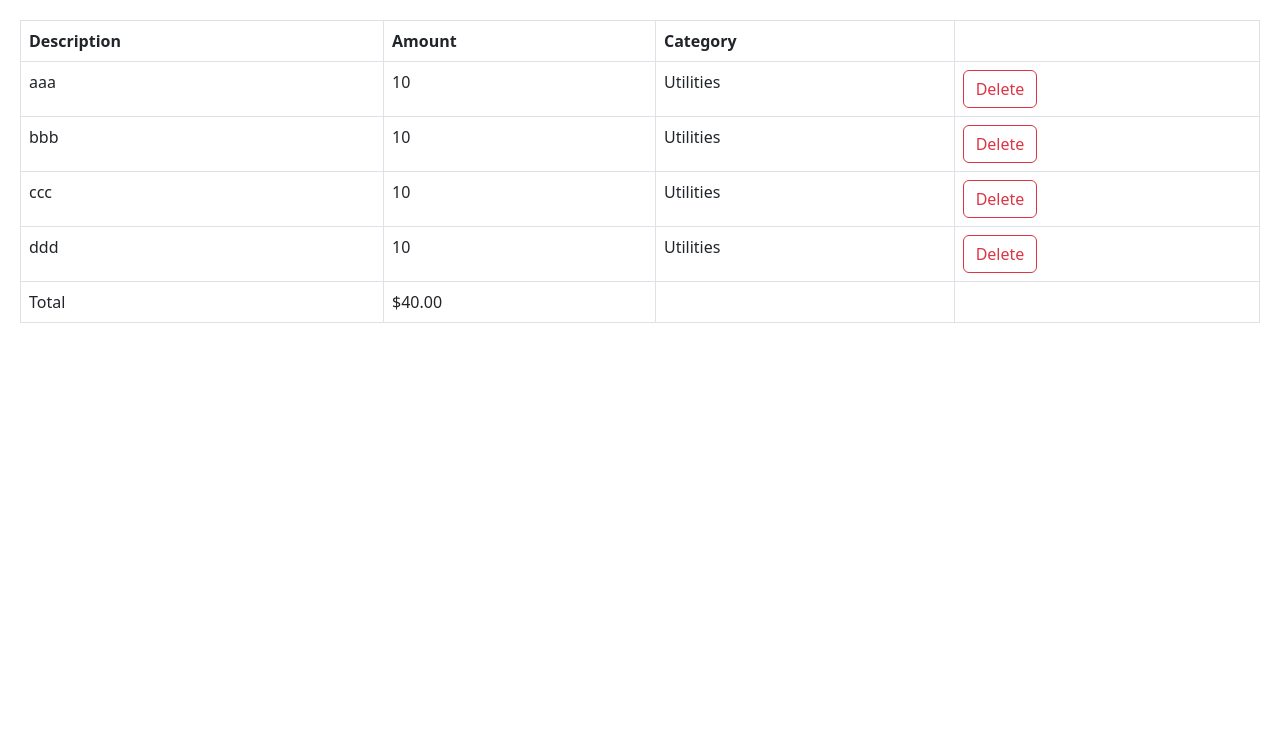
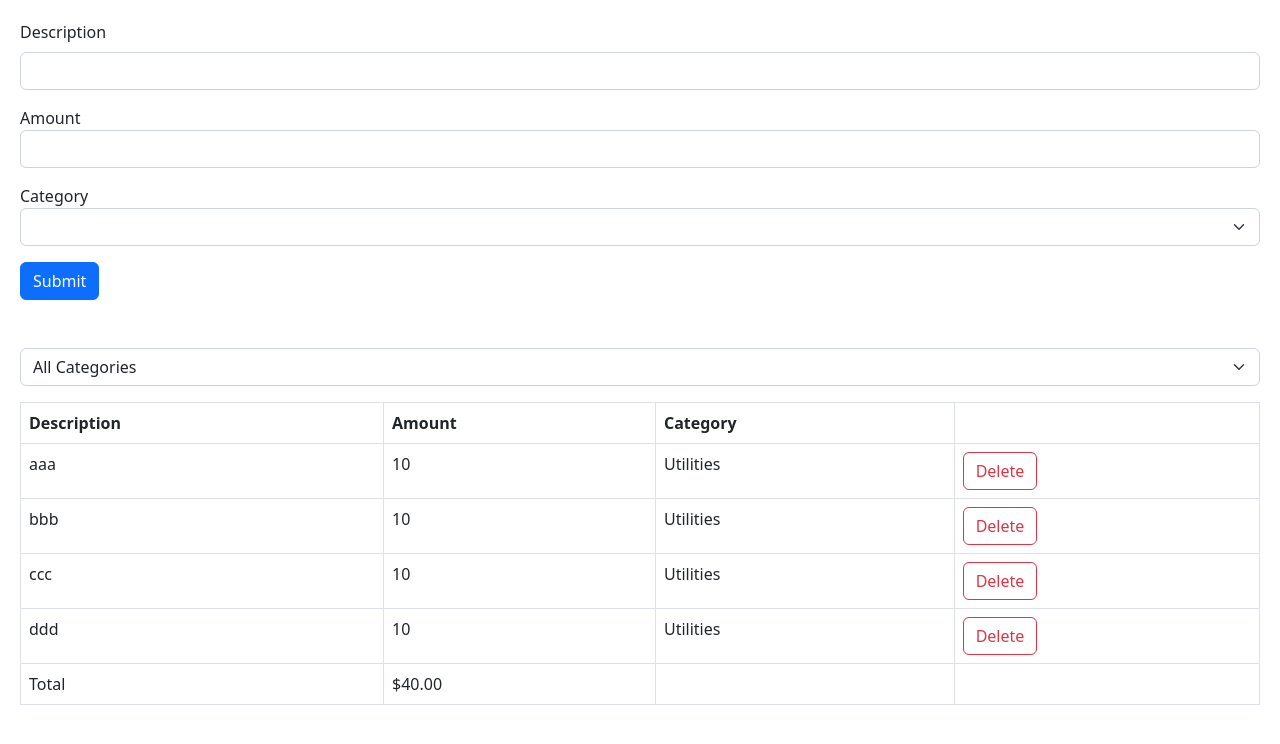
Before and after one commit to Akshay-Jhijhautia/Expense_Tracker_React, a React (Vite) app: page / in a window 1280 px wide. Shown: the top 744 px of the page. Built offline with nearby package versions, Linux system fonts and the light colour scheme.

Commit message:
added filter as per category and implemented delete functionality

```diff
--- a/src/App.tsx
+++ b/src/App.tsx
@@ -1,9 +1,13 @@
 import { useState } from "react";
 import "./App.css";
 import ExpenseList from "./Components/ExpenseList";
+import ExpenseFilter from "./Components/ExpenseFilter";
 import Form from "./Components/Form";
 
+export const categories = ["Groceries", "Utilities", "Entertainment"];
+
 function App() {
+  const [selectedCategory, setSelectedCategory] = useState("");
   const [expenses, setExpenses] = useState([
     { id: 1, description: "aaa", amount: 10, category: "Utilities" },
     { id: 2, description: "bbb", amount: 10, category: "Utilities" },
@@ -11,10 +15,21 @@
     { id: 4, description: "ddd", amount: 10, category: "Utilities" },
   ]);
 
+  const visibleExpenses = selectedCategory
+    ? expenses.filter((e) => e.category === selectedCategory)
+    : expenses;
   return (
     <div>
+      <div className="mb-5">
+        <Form />
+      </div>
+      <div className="mb-3">
+        <ExpenseFilter
+          onSelectCategory={(category) => setSelectedCategory(category)}
+        />
+      </div>
       <ExpenseList
-        expenses={expenses}
+        expenses={visibleExpenses}
         onDelete={(id) => setExpenses(expenses.filter((ele) => ele.id !== id))}
       />
     </div>
--- a/src/Components/ExpenseFilter.tsx
+++ b/src/Components/ExpenseFilter.tsx
@@ -0,0 +1,24 @@
+import React from "react";
+import { categories } from "../App";
+
+interface Props {
+  onSelectCategory: (category: string) => void;
+}
+
+const ExpenseFilter = ({ onSelectCategory }: Props) => {
+  return (
+    <select
+      className="form-select"
+      onChange={(event) => onSelectCategory(event.target.value)}
+    >
+      <option value="">All Categories</option>
+      {categories.map((category) => (
+        <option key={category} value={category}>
+          {category}
+        </option>
+      ))}
+    </select>
+  );
+};
+
+export default ExpenseFilter;
--- a/src/Components/Form.tsx
+++ b/src/Components/Form.tsx
@@ -1,5 +1,6 @@
 import React from "react";
 import { FieldValues, useForm } from "react-hook-form";
+import { categories } from "../App";
 
 interface FormData {
   description: string;
@@ -46,19 +47,16 @@
       </div>
       <div className="mb-3">
         <label htmlFor="category">Category</label>
-        <input
-          {...register("category", { required: true })}
-          id="category"
-          type="text"
-          className="form-control"
-        />
-        {errors.category?.type === "required" && (
-          <p className="text-danger">Amount is required</p>
-        )}
+        <select id="category" className="form-select">
+          <option value=""></option>
+          {categories.map((category) => (
+            <option key={category} value={category}>
+              {category}
+            </option>
+          ))}
+        </select>
       </div>
-      <button className="btn btn-primary" type="submit">
-        Submit
-      </button>
+      <button className="btn btn-primary">Submit</button>
     </form>
   );
 };
```
